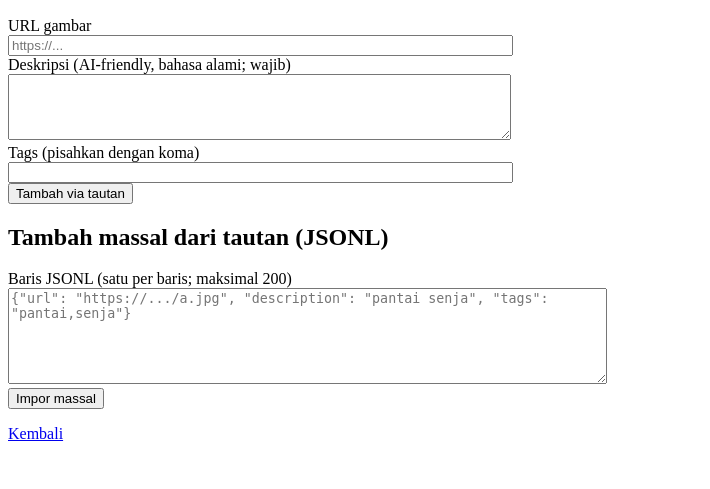
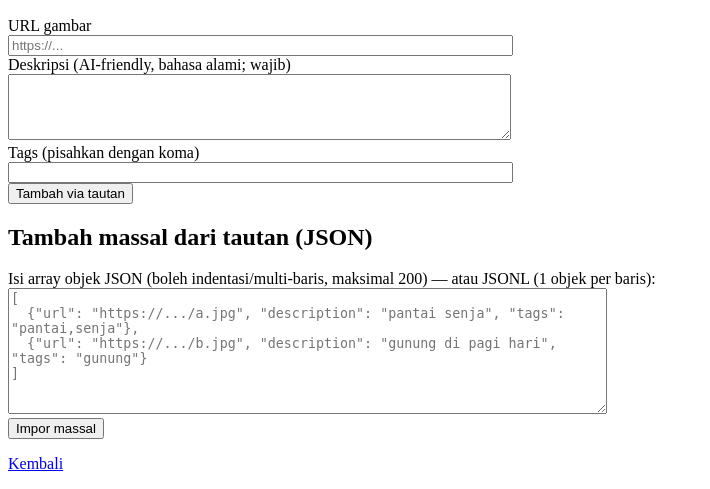
Before and after one commit to rahmatsayfuddin/vidgenie, a FastAPI app: page /upload in a window 1280 px wide. Shown: the part 364-853 px from the top of the page, without its empty margins (0-710 px from the left). Before the commit the page ends 805 px from the top, so only its background shows below. Run offline with FastAPI, Linux system fonts and the light colour scheme; some libraries are stand-ins or nearby versions.

Commit message:
feat(FEAT-016): import-batch accepts common JSON array, JSONL still supported

```diff
--- a/src/vidgenie/main.py
+++ b/src/vidgenie/main.py
@@ -533,35 +533,58 @@ def asset_add_link(
     return RedirectResponse(url=f"/jobs/{job_id}/result", status_code=303)
 
 
+def _import_batch_rows(jsonl: str) -> list[str]:
+    raw = jsonl.strip()
+    if not raw:
+        raise ValueError("isi JSON atau JSONL minimal satu objek.")
+    try:
+        data = json.loads(raw)
+    except json.JSONDecodeError:
+        return [ln.strip() for ln in raw.splitlines() if ln.strip()]
+    if isinstance(data, dict):
+        return [json.dumps(data)]
+    if not isinstance(data, list):
+        raise ValueError("isi berupa array objek JSON atau JSONL (bukan nilai tunggal).")
+    rows: list[str] = []
+    for i, item in enumerate(data):
+        if not isinstance(item, dict):
+            raise ValueError(f"elemen ke-{i + 1} bukan objek JSON (butuh url + description).")
+        rows.append(json.dumps(item))
+    if not rows:
+        raise ValueError("isi JSON minimal satu objek.")
+    return rows
+
+
 @app.post("/assets/import-batch", response_model=None)
 def asset_import_batch(
     request: Request,
     jsonl: Annotated[str, Form()] = "",
 ) -> HTMLResponse | RedirectResponse:
-    lines = [ln.strip() for ln in jsonl.splitlines() if ln.strip()]
-    if not lines:
+    try:
+        rows = _import_batch_rows(jsonl)
+    except ValueError as exc:
         return templates.TemplateResponse(
             request=request,
             name="upload.html",
             status_code=400,
             context={
                 "title": "Upload aset",
-                "batch_error": "isi JSONL minimal satu baris.",
+                "batch_error": str(exc),
                 "batch_jsonl": jsonl,
             },
         )
-    if len(lines) > 200:
+    if len(rows) > 200:
         return templates.TemplateResponse(
             request=request,
             name="upload.html",
             status_code=400,
             context={
                 "title": "Upload aset",
-                "batch_error": f"maksimal 200 baris (ada {len(lines)}).",
+                "batch_error": f"maksimal 200 baris (ada {len(rows)}).",
                 "batch_jsonl": jsonl,
             },
         )
-    job_id = _get_worker().submit("import_batch", {"rows": lines})
+    job_id = _get_worker().submit("import_batch", {"rows": rows})
     return RedirectResponse(url=f"/jobs/{job_id}/result", status_code=303)
 
 
--- a/templates/upload.html
+++ b/templates/upload.html
@@ -47,12 +47,15 @@
     <button type="submit">Tambah via tautan</button>
   </form>
 
-  <h2>Tambah massal dari tautan (JSONL)</h2>
+  <h2>Tambah massal dari tautan (JSON)</h2>
   <form action="/assets/import-batch" method="post">
     <div>
-      <label>Baris JSONL (satu per baris; maksimal 200)<br>
-        <textarea name="jsonl" rows="6" cols="72"
-          placeholder='{"url": "https://.../a.jpg", "description": "pantai senja", "tags": "pantai,senja"}'>{{ batch_jsonl or "" }}</textarea>
+      <label>Isi array objek JSON (boleh indentasi/multi-baris, maksimal 200) — atau JSONL (1 objek per baris):<br>
+        <textarea name="jsonl" rows="8" cols="72"
+          placeholder='[
+  {"url": "https://.../a.jpg", "description": "pantai senja", "tags": "pantai,senja"},
+  {"url": "https://.../b.jpg", "description": "gunung di pagi hari", "tags": "gunung"}
+]'>{{ batch_jsonl or "" }}</textarea>
       </label>
     </div>
     {% if batch_error %}<p style="color: #c00">{{ batch_error }}</p>{% endif %}
```
Also changed, not shown: BACKLOG.md (+7 -0 lines), tests/test_import_batch.py (+79 -1 lines).
